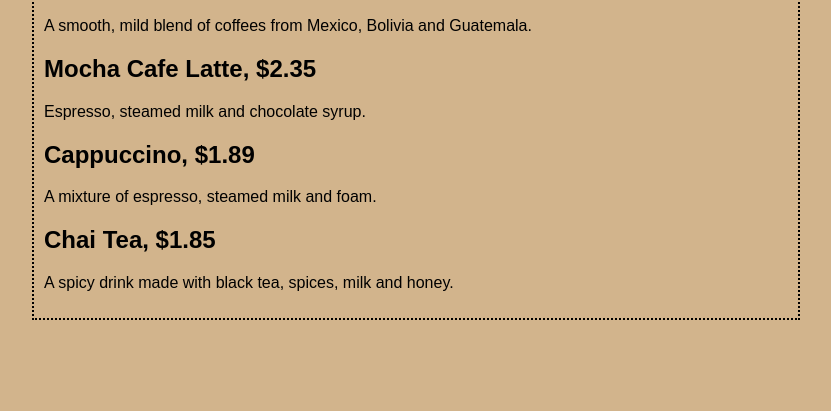
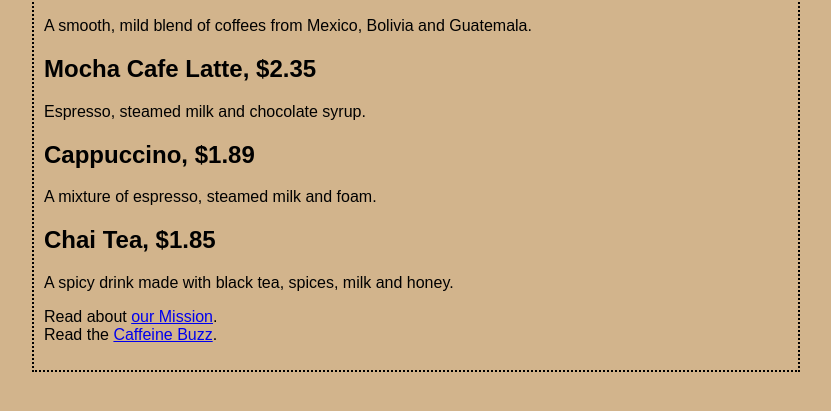
Before and after one commit to agcpbg/starbuzz, a plain HTML site: page index.html in a window 1280 px wide. Shown: the part 131-542 px from the top of the page, without its empty margins (224-1055 px from the left). Drawn offline with Linux system fonts and the light colour scheme.

Commit message:
Modify index.html

```diff
--- a/index.html
+++ b/index.html
@@ -27,5 +27,11 @@
 
 	<h2>Chai Tea, $1.85</h2>
 	<p>A spicy drink made with black tea, spices, milk and honey.</p>
+
+	<p>
+		Read about <a href="mission.html" title="Read more about Starbuzz Coffee's important mission.">our Mission</a>.
+		<br>
+		Read the <a href="http://wickedlysmart.com/buzz/index.html#Coffee" title="Read all about caffeine on the Buzz" target="_blank">Caffeine Buzz</a>.
+	</p>
 </body>
 </html>
```
